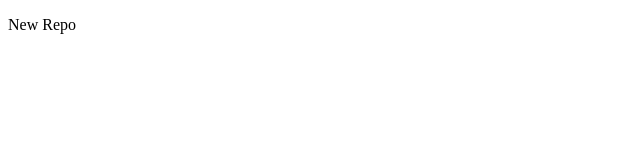
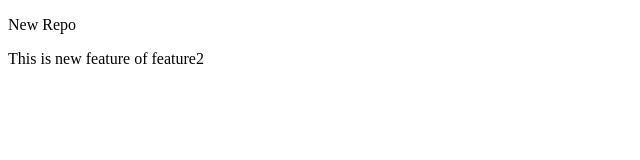
Before and after one commit to Aman2018-IT/Megh, a plain HTML site: page index.html in a window 1280 px wide. Shown: the whole page, without its empty margins (0-640 px from the left). Drawn offline with Linux system fonts and the light colour scheme.

Commit message:
New feature added in feature1

```diff
--- a/index.html
+++ b/index.html
@@ -7,6 +7,6 @@
 </head>
 <body>
     <p> New Repo</p>
-
+    <p>This is new feature of feature2</p>
 </body>
 </html>
```
